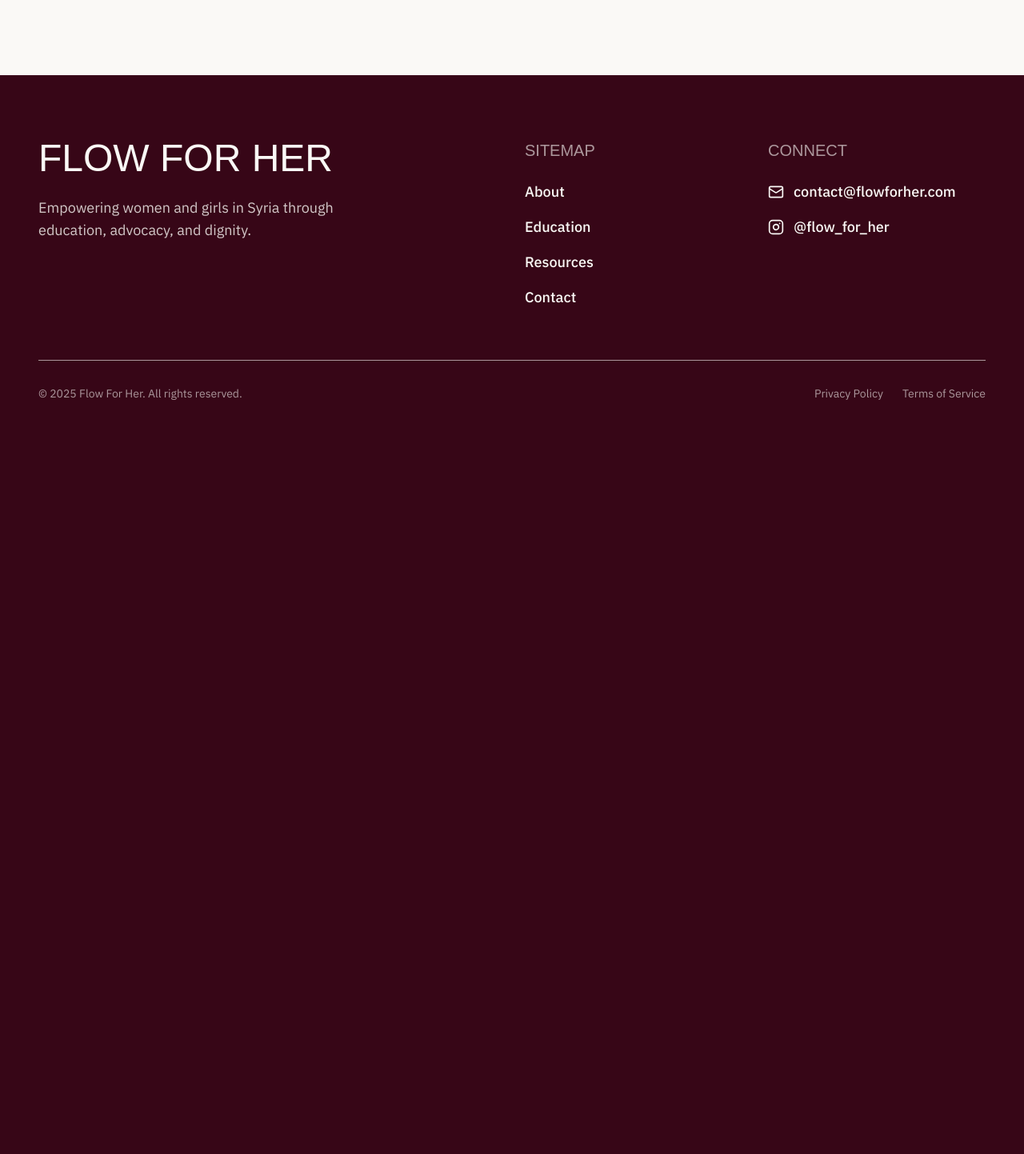
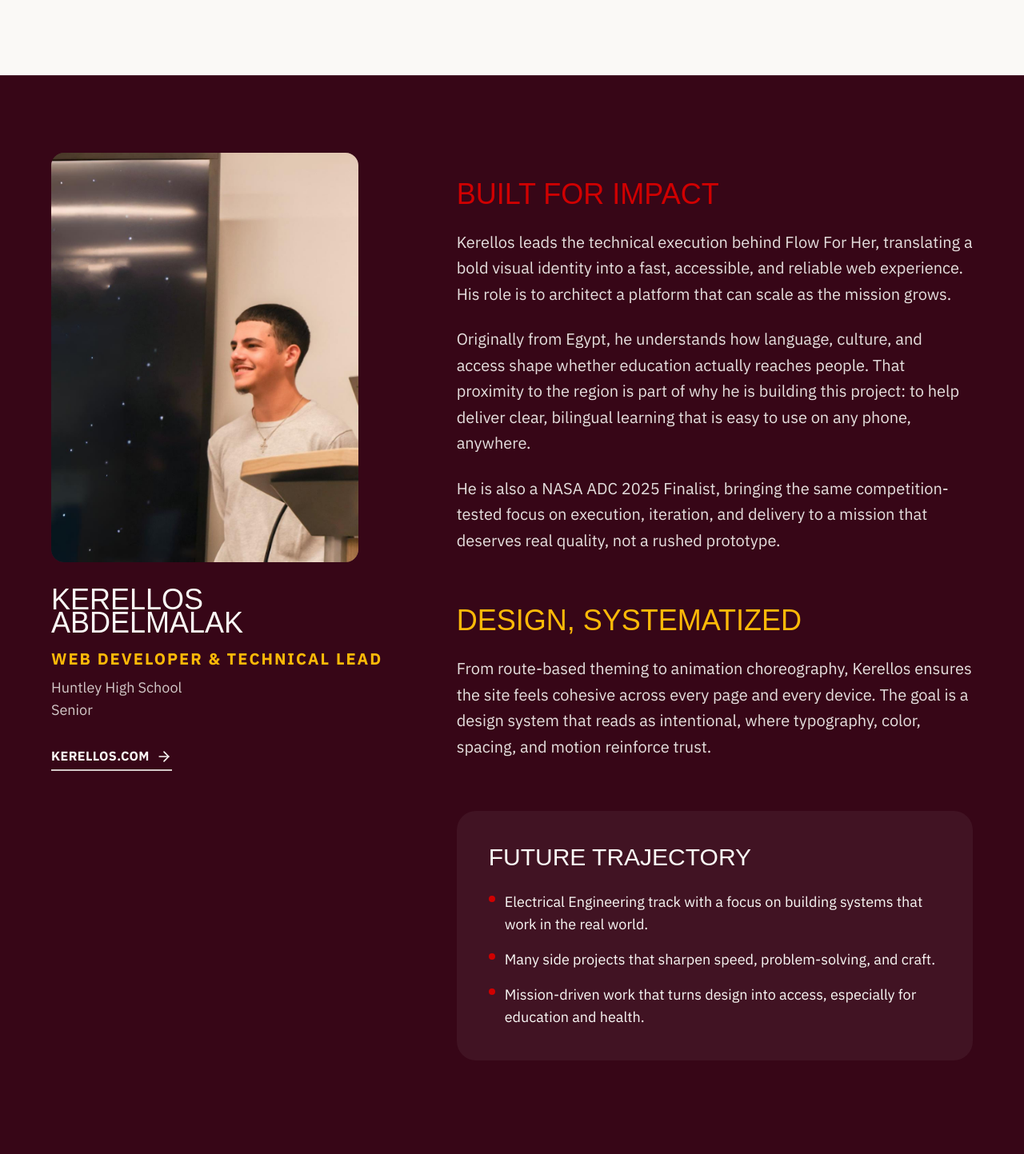
Before and after one commit to kiroiscoding/FlowForHer, a Next.js app: page /about in a window 1280 px wide. Shown: the part 2847-4290 px from the top of the page at 80% size. Before the commit the page ends 3430 px from the top, so only its background shows below. Built offline with nearby package versions, Linux system fonts and the light colour scheme; a web font is replaced by a local one.

Commit message:
Update About page (Kerellos section + headshot)

```diff
--- a/src/app/about/page.tsx
+++ b/src/app/about/page.tsx
@@ -151,6 +151,88 @@ export default function About() {
                 </div>
             </section>
 
+            {/* SECTION THREE: THE BUILDER */}
+            <section className="py-20 md:py-24 px-6 md:px-12 border-t border-brand-cream/10">
+                <div className="max-w-6xl mx-auto grid grid-cols-1 lg:grid-cols-12 gap-16">
+
+                    {/* Profile Header */}
+                    <div className="lg:col-span-5">
+                        <div className="lg:sticky lg:top-32">
+                            {/* Photo */}
+                            <div className="aspect-[3/4] w-full max-w-sm bg-brand-cream/10 rounded-2xl mb-8 relative overflow-hidden">
+                                <Image
+                                    src="/kerellos-abdelmalak-headshot.png"
+                                    alt="Kerellos Abdelmalak headshot"
+                                    fill
+                                    className="object-cover"
+                                />
+                            </div>
+
+                            <h2 className="font-display text-[clamp(2rem,8vw,3rem)] sm:text-[clamp(1.35rem,5vw,2.2rem)] md:text-3xl lg:text-4xl uppercase leading-[0.82] mb-4 text-brand-cream break-words max-w-[15ch]">
+                                Kerellos <br /> Abdelmalak
+                            </h2>
+                            <p className="text-xl font-bold uppercase tracking-widest mb-2 text-brand-amber">
+                                Web Developer & Technical Lead
+                            </p>
+                            <p className="text-lg opacity-80 mb-8">
+                                Huntley High School <br /> Senior
+                            </p>
+
+                            <a
+                                href="https://kerellos.com"
+                                target="_blank"
+                                rel="noreferrer"
+                                className="inline-flex items-center gap-2 border-b-2 border-brand-cream/80 pb-1 hover:opacity-80 transition-opacity"
+                            >
+                                <span className="uppercase font-bold tracking-wide">Kerellos.com</span>
+                                <ArrowRight className="w-5 h-5" />
+                            </a>
+                        </div>
+                    </div>
+
+                    {/* Profile Content */}
+                    <div className="lg:col-span-7 space-y-16 lg:pt-8">
+                        <div>
+                            <h3 className="font-display text-4xl uppercase mb-6 text-brand-red">Built for Impact</h3>
+                            <p className="text-xl leading-relaxed mb-6 opacity-90">
+                                Kerellos leads the technical execution behind Flow For Her, translating a bold visual identity into a fast, accessible, and reliable web experience. His role is to architect a platform that can scale as the mission grows.
+                            </p>
+                            <p className="text-xl leading-relaxed opacity-90">
+                                Originally from Egypt, he understands how language, culture, and access shape whether education actually reaches people. That proximity to the region is part of why he is building this project: to help deliver clear, bilingual learning that is easy to use on any phone, anywhere.
+                            </p>
+                            <p className="text-xl leading-relaxed opacity-90 mt-6">
+                                He is also a NASA ADC 2025 Finalist, bringing the same competition-tested focus on execution, iteration, and delivery to a mission that deserves real quality, not a rushed prototype.
+                            </p>
+                        </div>
+
+                        <div>
+                            <h3 className="font-display text-3xl md:text-4xl uppercase mb-6 text-brand-amber">Design, Systematized</h3>
+                            <p className="text-xl leading-relaxed opacity-90">
+                                From route-based theming to animation choreography, Kerellos ensures the site feels cohesive across every page and every device. The goal is a design system that reads as intentional, where typography, color, spacing, and motion reinforce trust.
+                            </p>
+                        </div>
+
+                        <div className="bg-brand-cream/5 p-10 rounded-3xl">
+                            <h3 className="font-display text-3xl uppercase mb-6 text-brand-cream">Future Trajectory</h3>
+                            <ul className="space-y-4 text-lg">
+                                <li className="flex items-start gap-3">
+                                    <span className="mt-1.5 w-2 h-2 rounded-full bg-brand-red shrink-0" />
+                                    <span>Electrical Engineering track with a focus on building systems that work in the real world.</span>
+                                </li>
+                                <li className="flex items-start gap-3">
+                                    <span className="mt-1.5 w-2 h-2 rounded-full bg-brand-red shrink-0" />
+                                    <span>Many side projects that sharpen speed, problem-solving, and craft.</span>
+                                </li>
+                                <li className="flex items-start gap-3">
+                                    <span className="mt-1.5 w-2 h-2 rounded-full bg-brand-red shrink-0" />
+                                    <span>Mission-driven work that turns design into access, especially for education and health.</span>
+                                </li>
+                            </ul>
+                        </div>
+                    </div>
+                </div>
+            </section>
+
         </div>
     );
 }
--- a/src/app/globals.css
+++ b/src/app/globals.css
@@ -39,6 +39,18 @@ body {
   background: var(--page-bg, var(--color-brand-cream));
   color: var(--color-brand-burgundy);
   font-family: var(--font-sans);
+  -webkit-user-select: none;
+  user-select: none;
+}
+
+/* Allow selection where users expect it (forms, editable content, and opt-in areas) */
+input,
+textarea,
+select,
+[contenteditable="true"],
+.select-text {
+  -webkit-user-select: text;
+  user-select: text;
 }
 
 html,
```
Also changed, not shown: public/kerellos-abdelmalak-headshot.png (added), src/components/Navbar.tsx (indentation only).
